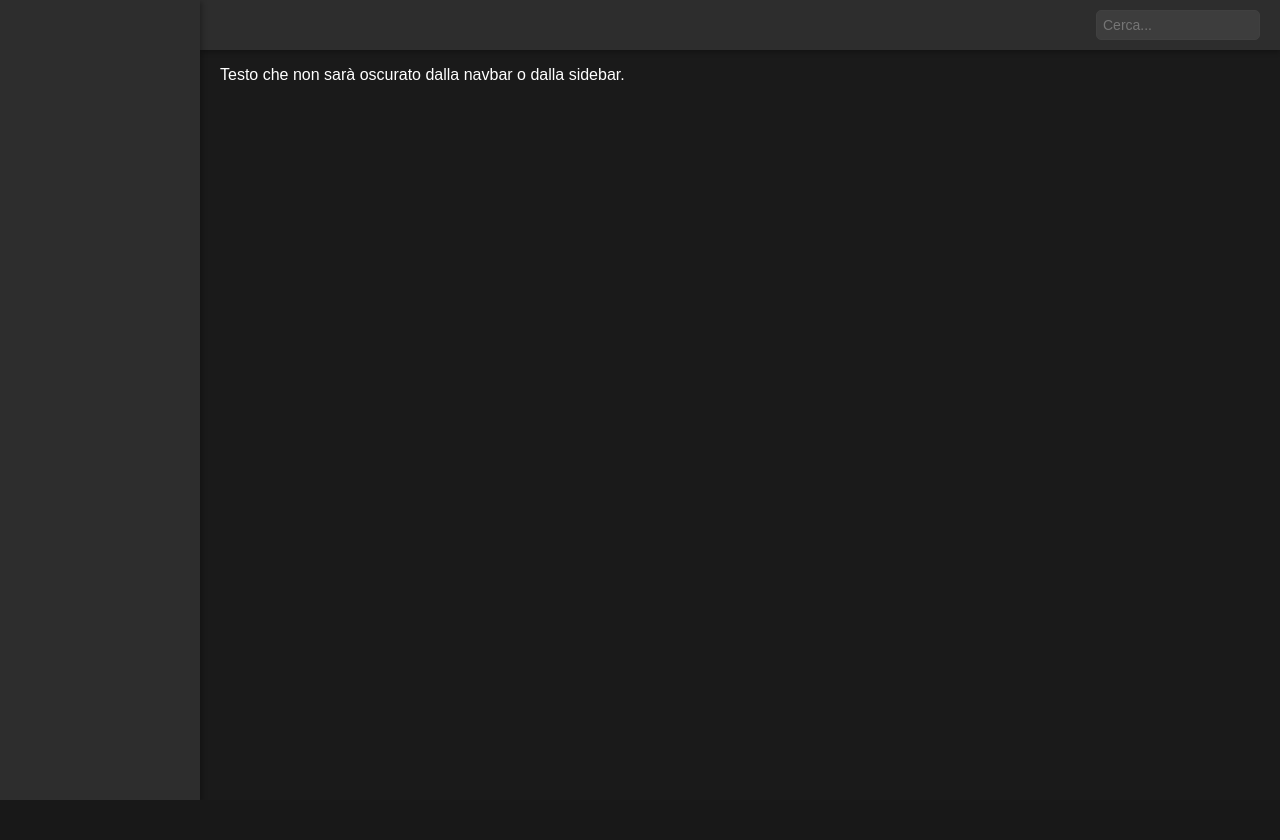
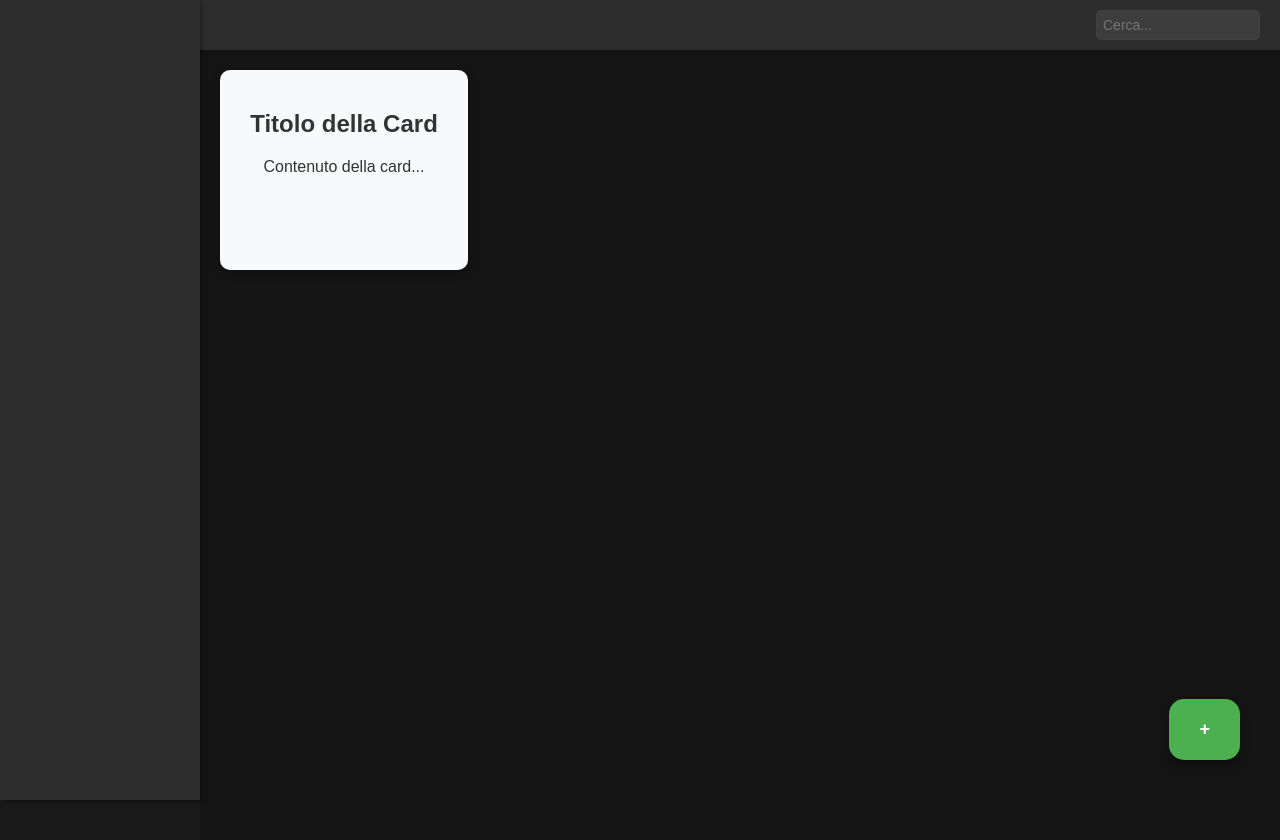
Before and after one commit to ChenDario/info_projects_beta, a PHP site: page /pages/home.php in a window 1280 px wide. Before the commit the page ends 800 px from the top, so only its background shows below. Run offline with PHP 8.4, Linux system fonts and the light colour scheme.

Commit message:
update save note page

```diff
--- a/css/home.css
+++ b/css/home.css
@@ -30,12 +30,6 @@ body {
     box-shadow: 0px 2px 5px rgba(0, 0, 0, 0.3); /* Modificato per rimuovere l'ombra sulla sinistra */
 }
 
-.container {
-    margin-top: 30px; /* Distanza sufficiente per evitare che il contenuto venga coperto dalla navbar */
-    margin-left: 200px; /* Distanza dalla sidebar */
-    padding: 20px;
-}
-
 .search-bar {
     margin-right: 20px;
     padding: 6px;
@@ -53,3 +47,48 @@ body {
     border-color: #4CAF50;
     background-color: #454545;
 }
+
+.container {
+    position: relative;
+    top: 50px;
+    margin-left: 200px;
+    padding: 20px;
+    background-color: #141414;
+    min-height: calc(100vh - 50px);
+    overflow: auto;
+    display: flex; /* Per allineare le card orizzontalmente */
+    flex-wrap: wrap; /* Permette di andare a capo se non c'è spazio */
+    gap: 20px; /* Distanza tra le card */
+}
+
+.card {
+    width: 20%; /* Occupa il 20% della larghezza */
+    height: 20vh;
+    background-color: #f8f9fa;
+    color: #333;
+    padding: 20px;
+    border-radius: 10px;
+    box-shadow: 0px 4px 8px rgba(0, 0, 0, 0.2);
+    text-align: center;
+}
+
+.floating-button {
+    position: fixed;
+    bottom: 40px; /* Maggiore distanza dal fondo */
+    right: 40px; /* Maggiore distanza dal bordo destro */
+    background-color: #4CAF50; /* Colore verde */
+    color: white;
+    padding: 20px 30px; /* Aumenta la dimensione */
+    border: none;
+    border-radius: 15px; /* Angoli più arrotondati */
+    text-decoration: none;
+    font-size: 18px; /* Testo più grande */
+    font-weight: bold;
+    box-shadow: 0px 6px 10px rgba(0, 0, 0, 0.3);
+    transition: background 0.3s ease, transform 0.2s ease;
+}
+
+.floating-button:hover {
+    background-color: #45a049;
+    transform: scale(1.1); /* Effetto di ingrandimento */
+}
--- a/index.php
+++ b/index.php
@@ -1,7 +1,7 @@
 <?php
     session_start();
     if (isset($_SESSION['message'])) {
-        echo "<script>alert('".$_SESSION['error_message']."');</script>";
+        echo "<script>alert('".$_SESSION['message']."');</script>";
         unset($_SESSION['message']); // Pulisce il messaggio dopo che è stato visualizzato
     }
 ?>
--- a/pages/datainput.php
+++ b/pages/datainput.php
@@ -1,5 +1,5 @@
 <?php
-    include "config.php";
+    include "db.php";
     session_start();
 
     if ($_SERVER["REQUEST_METHOD"] == "POST") {
--- a/pages/db.php
+++ b/pages/db.php
@@ -1,5 +1,4 @@
 <?php
-    session_start();
     $host = 'localhost';
     $user = 'root';
     $password = '';
--- a/pages/home.php
+++ b/pages/home.php
@@ -1,11 +1,12 @@
 <?php
+    session_start();
     include "db.php";
 
     // Controlla se i dati del form sono stati inviati
     if ($_SERVER["REQUEST_METHOD"] == "POST") {
         // Recupera i dati dal form
-        $username = $_POST['username'];
-        $password = $_POST['password'];
+        $username = trim($_POST['username']);
+        $password = trim($_POST['password']);
 
         // Usa prepared statement per evitare SQL Injection
         $stmt = $conn->prepare("SELECT * FROM Users WHERE Username = ?");
@@ -22,6 +23,9 @@
                 header("Location: ../index.php");
                 exit();
             }
+
+            $_SESSION['username'] = $user['Username']; // Salva solo il nome utente
+            $_SESSION['user_id'] = $user['ID']; // Salva anche l'ID se serve
         } else {
             $_SESSION['message'] = "Username errato";
             header("Location: ../index.php");
@@ -46,8 +50,14 @@
             <input type="text" class="search-bar" placeholder="Cerca...">
         </div>
         <div class="container">
-            <p>Testo che non sarà oscurato dalla navbar o dalla sidebar.</p>
+            <div class="card">
+                <h2>Titolo della Card</h2>
+                <p>Contenuto della card...</p>
+            </div>
         </div>
+
+        <a href="addNote.php" class="floating-button"> + </a>
+
     </div>
 </body>
 </html>
```
Also changed, not shown: pages/addNote.php (added, +27 -0 lines), pages/save_note.php (added, +12 -0 lines).
